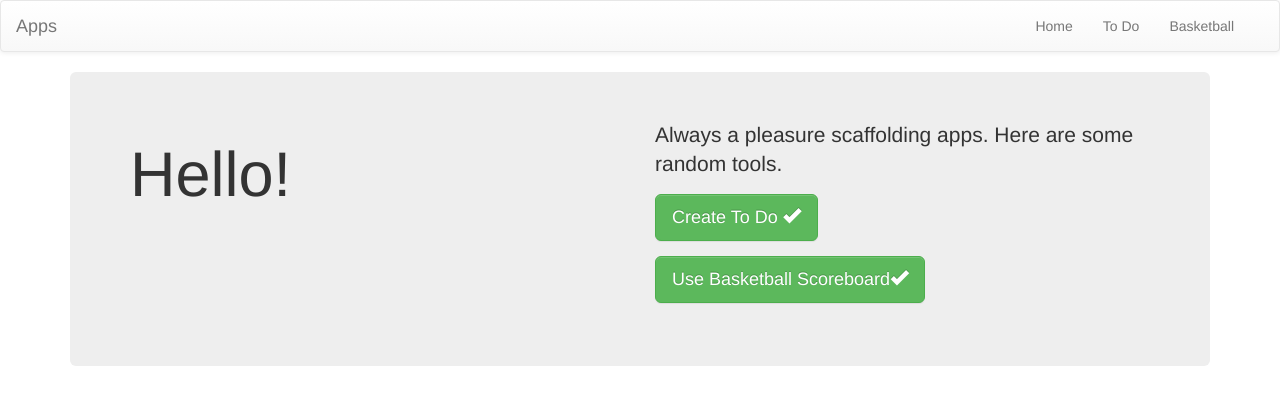
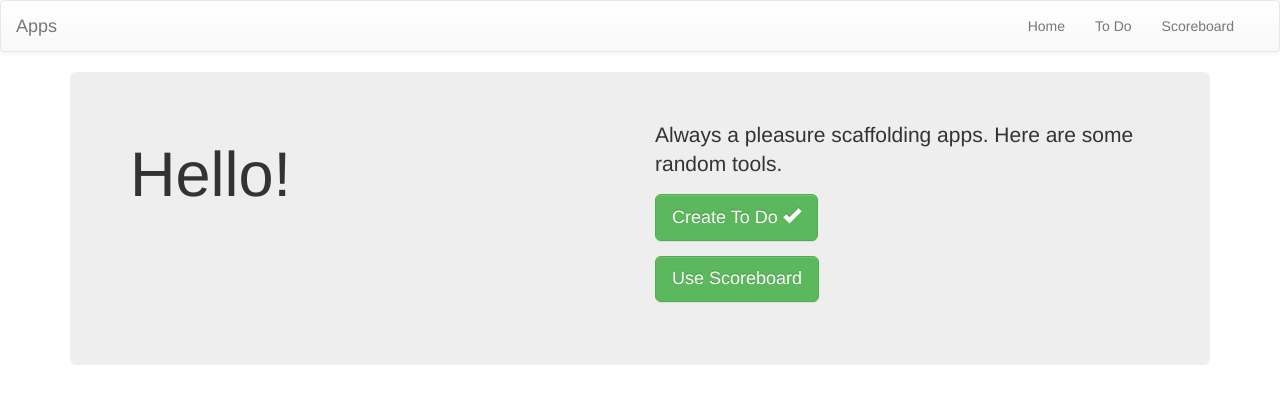
Before and after one commit to SolidLink/solidlink.github.io, a plain HTML site: page index.html in a window 1280 px wide. Drawn offline with Linux system fonts and the light colour scheme; some packages are replaced by stand-ins of ours.

Commit message:
fixed parse

```diff
--- a/index.html
+++ b/index.html
@@ -26,7 +26,7 @@
             <ul class="nav navbar-nav pull-right">
               <li><a href="#/">Home</a></li>
               <li><a href="#todo">To Do</a></li>
-              <li><a href="#basketball">Basketball</a></li>
+              <li><a href="#basketball">Scoreboard</a></li>
             </ul>
          </div>
       </div>
--- a/templates/main.html
+++ b/templates/main.html
@@ -8,7 +8,7 @@
              Always a pleasure scaffolding apps. Here are some random tools.
            </p>
            <p><a class="btn btn-lg btn-success" href="#todo">Create To Do <span class="glyphicon glyphicon-ok"></span></a></p>
-           <p><a class="btn btn-lg btn-success" href="#basketball">Use Basketball Scoreboard<span class="glyphicon glyphicon-ok"></span></a></p>
+           <p><a class="btn btn-lg btn-success" href="#basketball">Use Scoreboard</a></p>
       </div>
    </div>
 </div>
```
